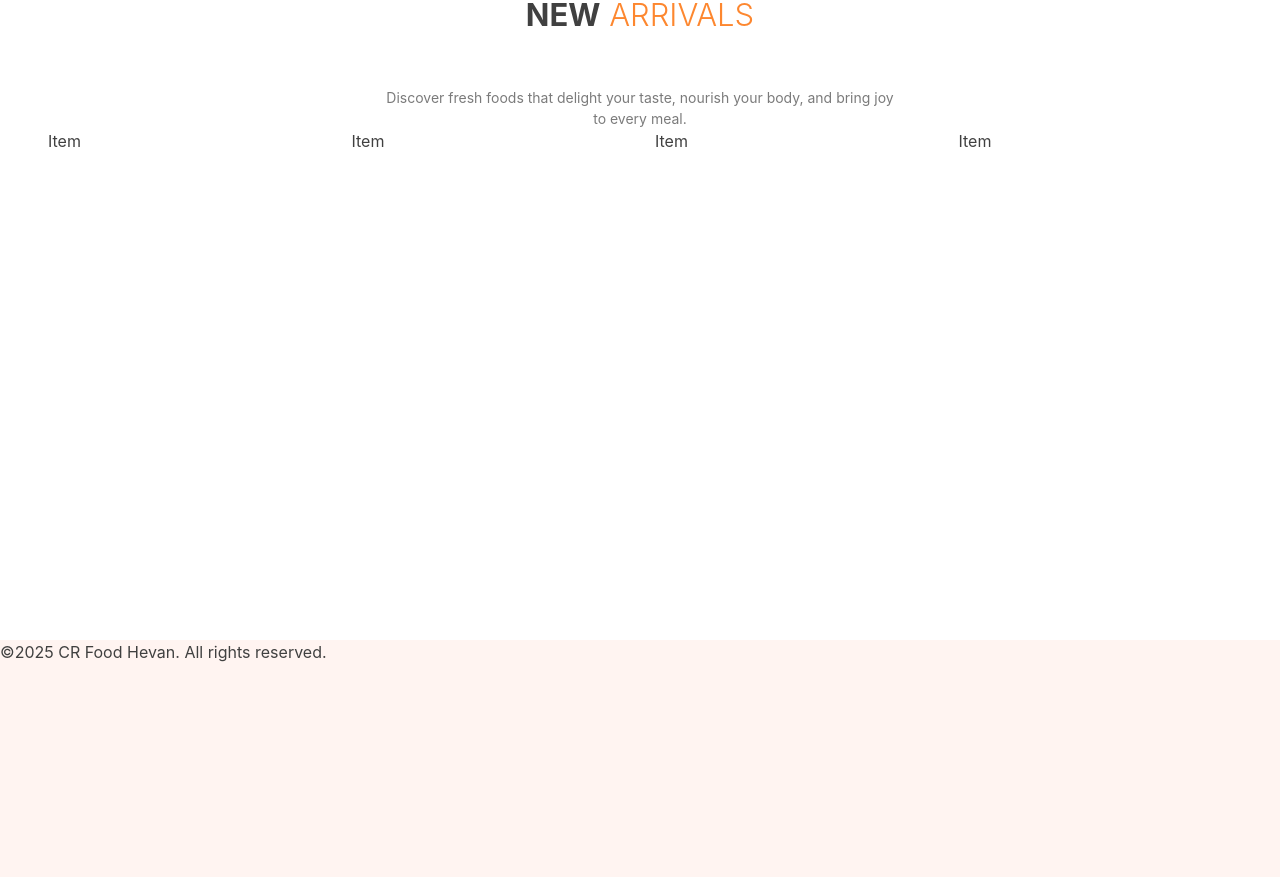
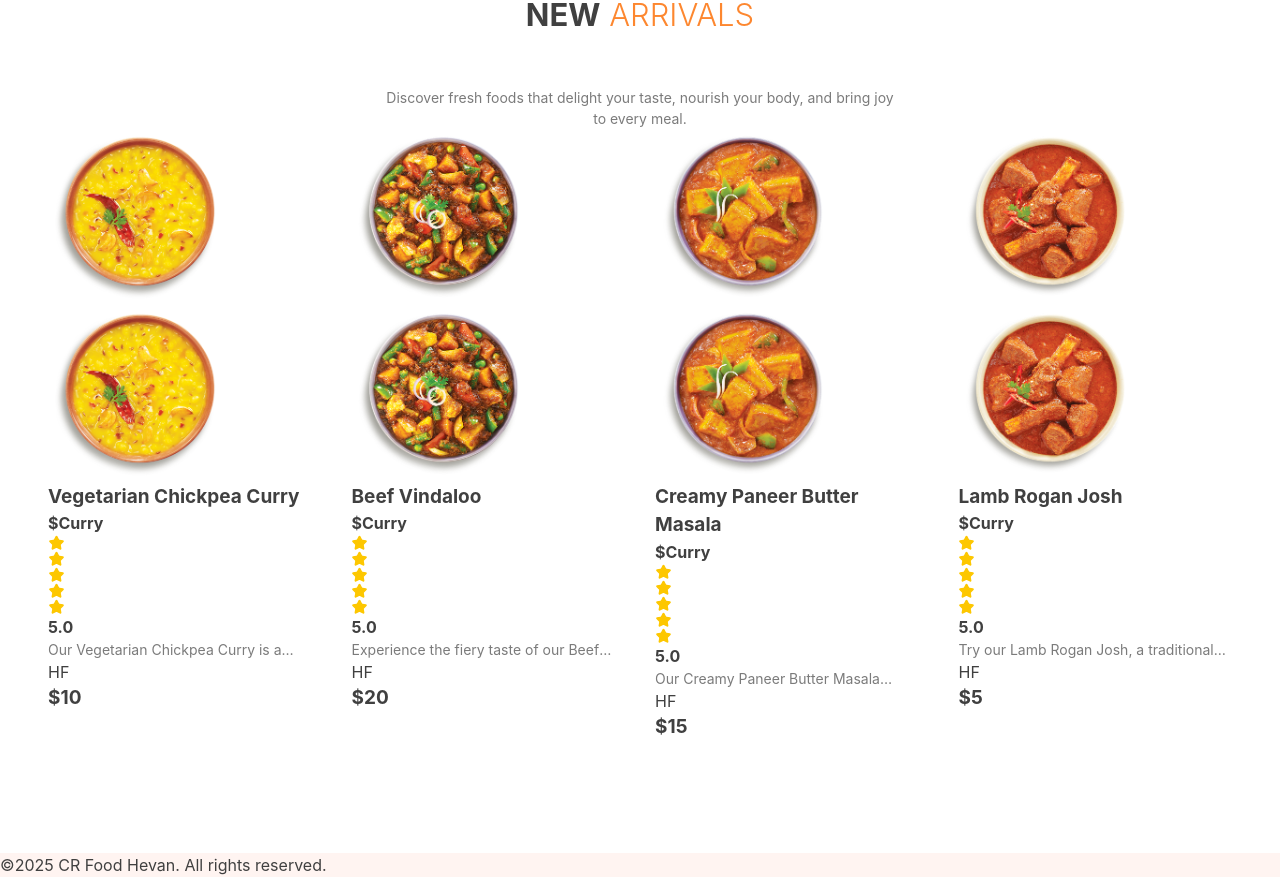
Before and after one commit to SPBT2002/CR-Food-Hevan, a React (Vite) app in the folder client/: page / in a window 1280 px wide. Shown: the part 920-1797 px from the top of the page. Before the commit the page ends 1584 px from the top, so only its background shows below. Built offline with nearby package versions, Linux system fonts and the light colour scheme.

Commit message:
Implement Item component to display product details and images

```diff
--- a/client/src/components/Item.jsx
+++ b/client/src/components/Item.jsx
@@ -1,8 +1,58 @@
-import React from 'react'
+import React,{useState} from 'react'
+import { assets } from '../assets/data'
 
-const Item = () => {
+const Item = ({product}) => {
+  const [size, setSize] = useState(product.sizes[0]);
+  const currency = '$';
+
   return (
-    <div>Item</div>
+    <div className='relativemt-24 group'>
+      {/*Photo*/}
+      <div>
+        <img
+          src={product.images[0]}
+          alt="productImg"
+          height={177}
+          width={177}
+        />
+        <img
+          src={product.images[1] ? product.images[1] : product.images[0]}
+          alt="productImg"
+          height={177}
+          width={177}
+        />
+      </div>
+      {/*Info*/}
+      <div>
+        {/* Title & Description */}
+        <div>
+          <h4>{product.title}</h4>
+          <div>
+            <h5>${product.category}</h5>
+            <div>
+              <img src={assets.star} alt="" width={16} height={16}/>
+              <img src={assets.star} alt="" width={16} height={16}/>
+              <img src={assets.star} alt="" width={16} height={16}/>
+              <img src={assets.star} alt="" width={16} height={16}/>
+              <img src={assets.star} alt="" width={16} height={16}/>
+              <h5>5.0</h5>
+            </div>
+          </div>
+          <p className='line-clamp-1'>{product.description}</p>
+        </div>
+        {/* Product Sizes */}
+        <div>
+          <div>
+            {product.sizes.map((item, i)=> (
+              <button>
+                  {item}
+              </button>
+            ))}
+          </div>
+          <h4>{currency}{product.price[size]}</h4>
+        </div>
+      </div>
+    </div>
   )
 }
 
```
